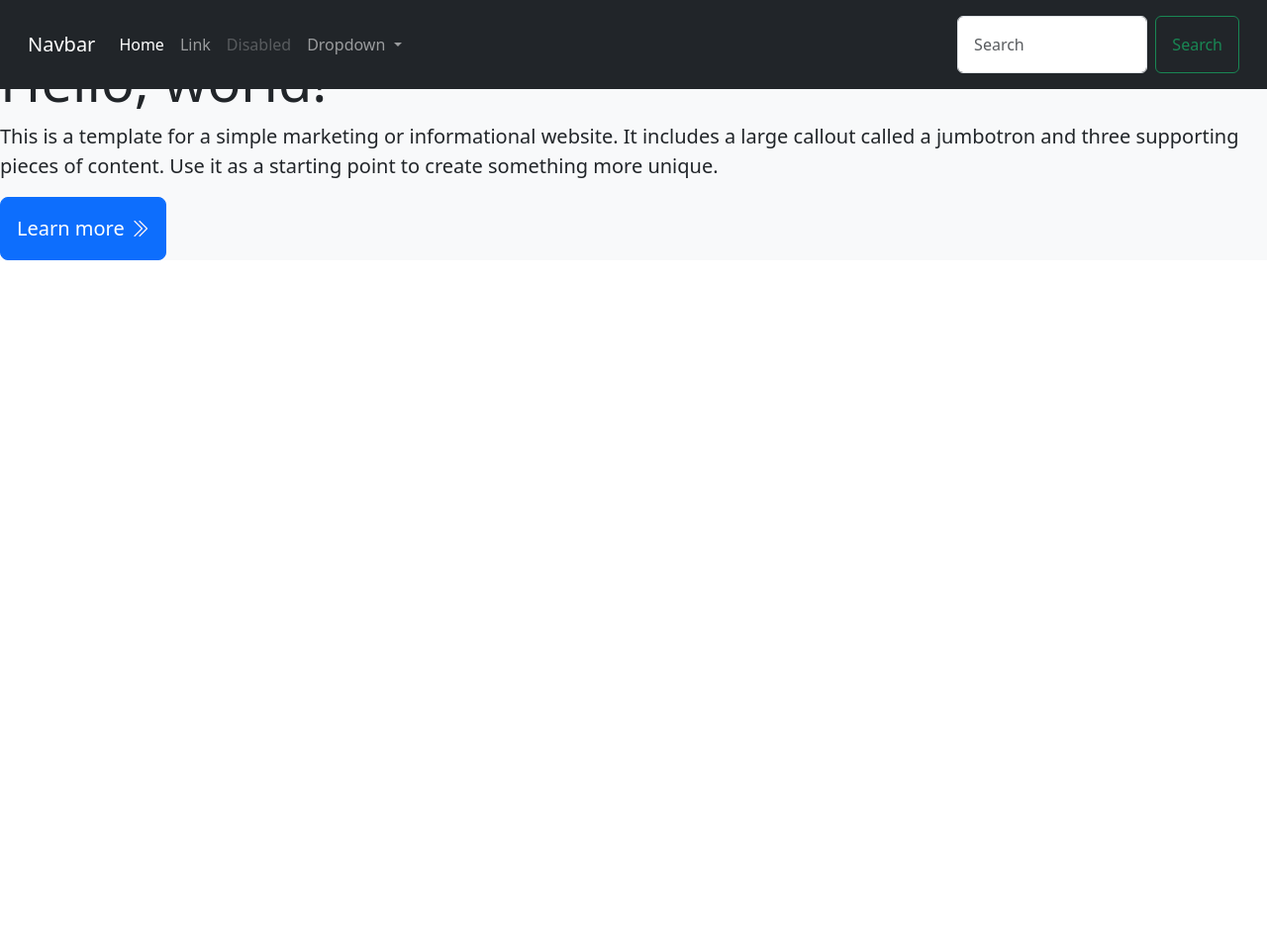
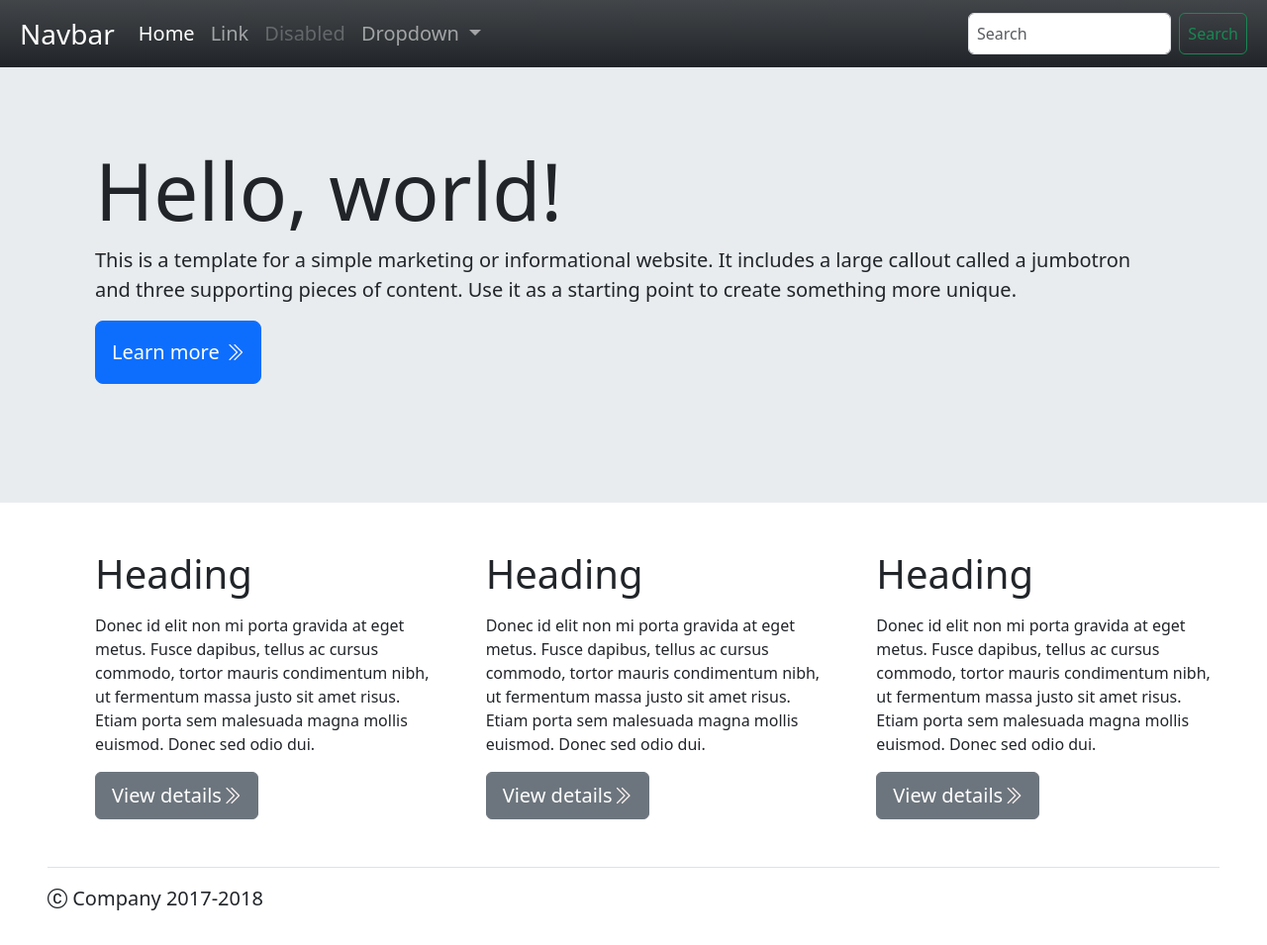
Before and after one commit to daniellemagrini/Santander-Coder2023-FrontEnd, a plain HTML site: page Front End Estático/Aula7/index.html in a window 1280 px wide. Shown: the whole page at 99% size. Before the commit the page ends 800 px from the top, so only its background shows below. Drawn offline with nearby package versions, Linux system fonts and the light colour scheme.

Commit message:
entregue em 2807

```diff
--- a/Front End Estático/Aula7/index.html
+++ b/Front End Estático/Aula7/index.html
@@ -13,24 +13,24 @@
   </head>
 <body>
       <!--NAVBAR-->
-      <nav class="navbar navbar-expand-md navbar-dark fixed-top bg-dark p-3">
+      <nav class="navbar navbar-expand-md navbar-dark fixed-top bg-dark bg-gradient p-2">
         <div class="container-fluid">
-          <a class="navbar-brand" href="#">Navbar</a>
+          <a class="navbar-brand fs-3" href="#">Navbar</a>
           <button class="navbar-toggler" type="button" data-bs-toggle="collapse" data-bs-target="#navbarScroll" aria-controls="navbarScroll" aria-expanded="false" aria-label="Toggle navigation">
             <span class="navbar-toggler-icon"></span>
           </button>
           <div class="collapse navbar-collapse" id="navbarScroll">
             <ul class="navbar-nav me-auto my-2 my-lg-0 navbar-nav-scroll" style="--bs-scroll-height: 100px;">
               <li class="nav-item">
-                <a class="nav-link active" aria-current="page" href="#">Home</a>
+                <a class="nav-link active fs-5" aria-current="page" href="#">Home</a>
               </li>
               <li class="nav-item">
-                <a class="nav-link" href="#">Link</a>
+                <a class="nav-link fs-5" href="#">Link</a>
               </li>
               <li class="nav-item">
-                <a class="nav-link disabled" aria-disabled="true">Disabled</a>
+                <a class="nav-link disabled fs-5" aria-disabled="true">Disabled</a>
               </li>
-              <li class="nav-item dropdown">
+              <li class="nav-item dropdown fs-5">
                 <a class="nav-link dropdown-toggle" href="#" role="button" data-bs-toggle="dropdown" aria-expanded="false">
                   Dropdown
                 </a>
@@ -42,27 +42,61 @@
                 </ul>
               </li>
             </ul>
-            <form class="d-flex w-25" role="search">
-              <input class="form-control p-3 me-2" type="search" placeholder="Search" aria-label="Search">
-              <button class="btn btn-outline-success p-3" type="submit">Search</button>
+            <form class="d-flex my-2 my-lg-0 w-25" role="search">
+              <input class="form-control p-2 me-2" type="search" placeholder="Search" aria-label="Search">
+              <button class="btn btn-outline-success p-2" type="submit">Search</button>
             </form>
           </div>
         </div>
       </nav>
       <main>
         <!--JUMBOTRON-->
-        <div class="jumbotron bg-light mt-5">
-            <h1 class="display-4 text-dark">Hello, world!</h1>
+        <div class="jumbotron bg-body-secondary py-lg-5 my-lg-4">
+          <div class="container m-5 py-4 p-3 ps-5">
+            <h1 class="display-1 text-dark">Hello, world!</h1>
             <p class="lead text-dark">This is a template for a simple marketing or informational website.
                 It includes a large callout called a jumbotron and three supporting pieces of content.
                 Use it as a starting point to create something more unique.
             </p>
             <div>
-              <button type="button" class="btn btn-primary btn-lg p-3" href="#" role="button">Learn more <i class="bi bi-chevron-double-right"></i></button>
-
+              <button type="button" class="btn btn-primary btn-lg py-3" href="#" role="button">Learn more <i class="bi bi-chevron-double-right"></i></button>
+            </div>
+          </div>
+        </div>
+          <!--CARDs-->
+          <div class="row m-4 ps-5">
+            <div class="col-sm-4 mb-3 mb-sm-0 p-4">
+                <div class="card-body">
+                  <h5 class="card-title text-dark h2 fs-1">Heading</h5>
+                  <p class="card-text text-dark my-3">Donec id elit non mi porta gravida at eget metus. Fusce dapibus,
+                    tellus ac cursus commodo, tortor mauris condimentum nibh, ut fermentum massa justo
+                    sit amet risus. Etiam porta sem malesuada magna mollis euismod. Donec sed odio dui.</p>
+                  <a href="#" class="btn btn-secondary px-3 py-2 fs-5">View details<i class="bi bi-chevron-double-right"></i></a>
+                </div>
+            </div>
+            <div class="col-sm-4 p-4">
+                <div class="card-body">
+                  <h5 class="card-title text-dark h2 fs-1">Heading</h5>
+                  <p class="card-text text-dark my-3">Donec id elit non mi porta gravida at eget metus. Fusce dapibus,
+                    tellus ac cursus commodo, tortor mauris condimentum nibh, ut fermentum massa justo
+                    sit amet risus. Etiam porta sem malesuada magna mollis euismod. Donec sed odio dui.</p>
+                  <a href="#" class="btn btn-secondary px-3 py-2 fs-5">View details<i class="bi bi-chevron-double-right"></i></a>
+                </div>
+            </div>
+            <div class="col-sm-4 p-4">
+                <div class="card-body">
+                  <h5 class="card-title text-dark h2 fs-1">Heading</h5>
+                  <p class="card-text text-dark my-3">Donec id elit non mi porta gravida at eget metus. Fusce dapibus,
+                    tellus ac cursus commodo, tortor mauris condimentum nibh, ut fermentum massa justo
+                    sit amet risus. Etiam porta sem malesuada magna mollis euismod. Donec sed odio dui.</p>
+                  <a href="#" class="btn btn-secondary px-3 py-2 fs-5">View details<i class="bi bi-chevron-double-right"></i></a>
+                </div>
             </div>
           </div>
       </main>
+      <footer class="mx-lg-5">
+          <p class="text-dark fs-5 border-top py-3"><i class="bi bi-c-circle text-dark"></i> Company 2017-2018</p>
+      </footer>
 
     <!--Bootstrap-->
     <script src="https://cdn.jsdelivr.net/npm/bootstrap@5.3.1/dist/js/bootstrap.bundle.min.js" integrity="sha384-HwwvtgBNo3bZJJLYd8oVXjrBZt8cqVSpeBNS5n7C8IVInixGAoxmnlMuBnhbgrkm" crossorigin="anonymous"></script>
```
